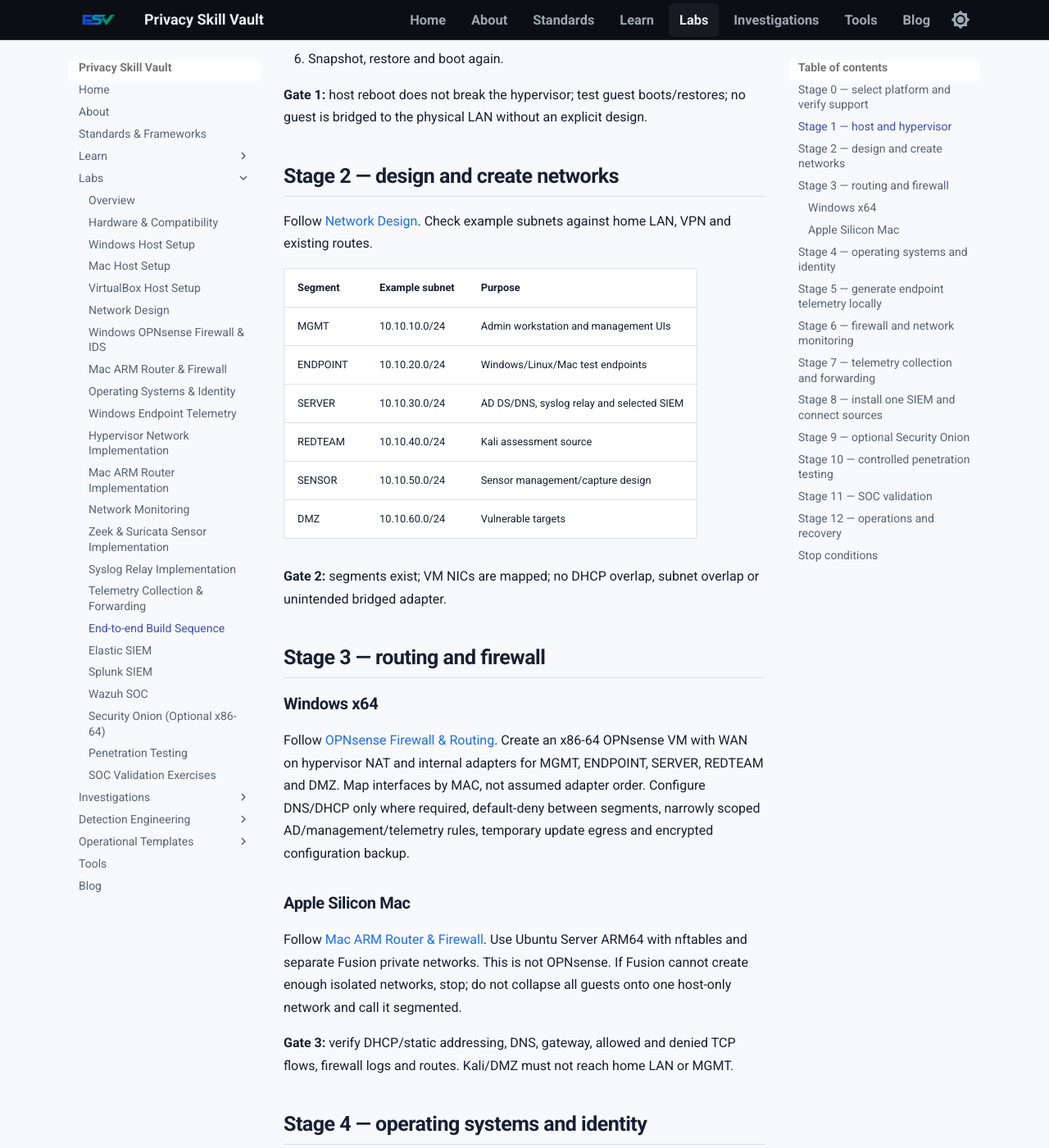
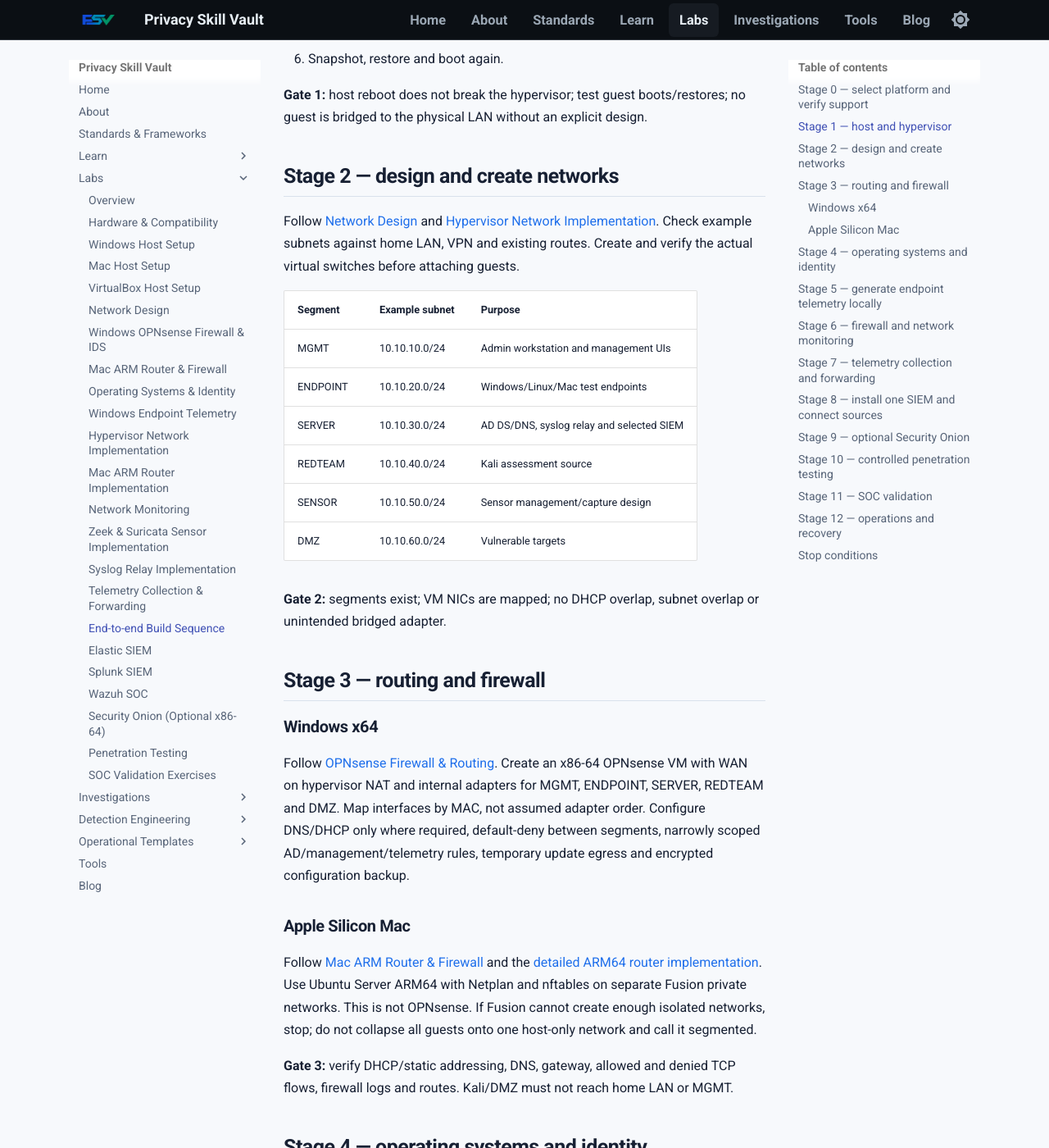
Before and after one commit to PrivacySkillVault/privacyskillvault.github.io, an MkDocs documentation site: the page built from docs/labs/build-sequence.md, in a window 1280 px wide and 1400 px high, scrolled down 1076 px. Shown: the whole window at 82% size. Built offline with MkDocs 1.6.1 and Material for MkDocs 9.7.7, drawn with Linux system fonts in a browser that asks for light colours; some of the changed text lies outside the part shown.

Commit message:
Integrate Phase 6 implementation runbooks and dependency links

```diff
--- a/docs/labs/build-sequence.md
+++ b/docs/labs/build-sequence.md
@@ -29,7 +29,7 @@
 
 ## Stage 2 — design and create networks
 
-Follow [Network Design](network-design.md). Check example subnets against home LAN, VPN and existing routes.
+Follow [Network Design](network-design.md) and [Hypervisor Network Implementation](hypervisor-network-implementation.md). Check example subnets against home LAN, VPN and existing routes. Create and verify the actual virtual switches before attaching guests.
 
 | Segment | Example subnet | Purpose |
 |---|---|---|
@@ -48,7 +48,7 @@
 Follow [OPNsense Firewall & Routing](firewall-routing.md). Create an x86-64 OPNsense VM with WAN on hypervisor NAT and internal adapters for MGMT, ENDPOINT, SERVER, REDTEAM and DMZ. Map interfaces by MAC, not assumed adapter order. Configure DNS/DHCP only where required, default-deny between segments, narrowly scoped AD/management/telemetry rules, temporary update egress and encrypted configuration backup.
 
 ### Apple Silicon Mac
-Follow [Mac ARM Router & Firewall](mac-arm-routing.md). Use Ubuntu Server ARM64 with nftables and separate Fusion private networks. This is not OPNsense. If Fusion cannot create enough isolated networks, stop; do not collapse all guests onto one host-only network and call it segmented.
+Follow [Mac ARM Router & Firewall](mac-arm-routing.md) and the [detailed ARM64 router implementation](mac-arm-router-implementation.md). Use Ubuntu Server ARM64 with Netplan and nftables on separate Fusion private networks. This is not OPNsense. If Fusion cannot create enough isolated networks, stop; do not collapse all guests onto one host-only network and call it segmented.
 
 **Gate 3:** verify DHCP/static addressing, DNS, gateway, allowed and denied TCP flows, firewall logs and routes. Kali/DMZ must not reach home LAN or MGMT.
 
@@ -77,7 +77,7 @@
 
 ## Stage 6 — firewall and network monitoring
 
-Follow [Network Monitoring](network-monitoring.md).
+Follow [Network Monitoring](network-monitoring.md) and the [Zeek/Suricata sensor implementation](network-sensor-implementation.md). Prove packet visibility before installing analyzers.
 
 1. On Windows OPNsense, enable Suricata in alert-only IDS mode on relevant internal interfaces, not only WAN. WAN capture after NAT may lose original internal source identity.
 2. Enable logging on the firewall rules used for pass/block tests.
@@ -93,7 +93,7 @@
 
 ## Stage 7 — telemetry collection and forwarding
 
-Follow [Telemetry Collection & Forwarding](telemetry-pipeline.md).
+Follow the [rsyslog relay implementation](syslog-relay-implementation.md) and [Telemetry Collection & Forwarding](telemetry-pipeline.md).
 
 1. Create a Linux syslog relay on SERVER.
 2. Configure OPNsense or the Mac Linux router to send firewall events to the relay.
```
